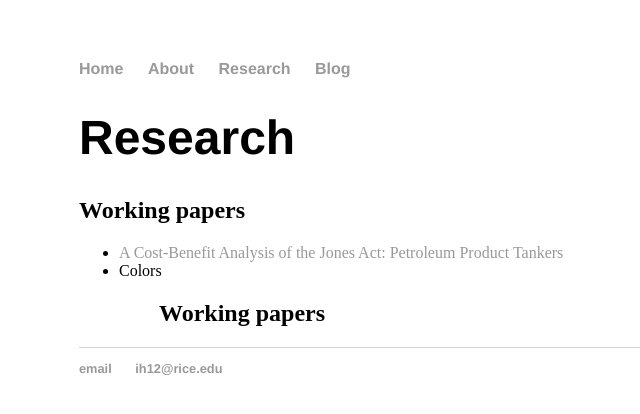
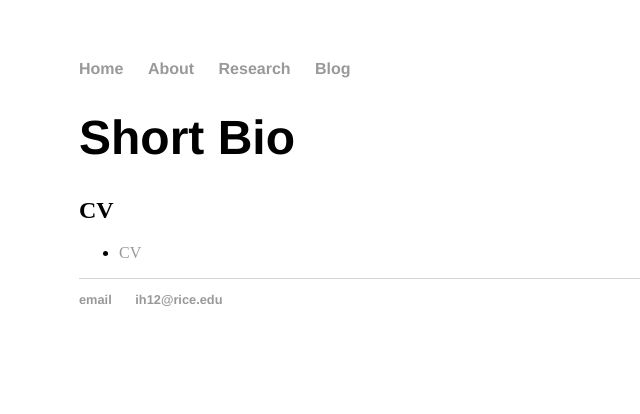
Before and after one commit to igorteo84/igorteo84.github.io, a Jekyll site: the page built from about/index.html, in a window 1280 px wide. Shown: the top 414 px of the page, without its empty margins (113-753 px from the left). Built offline with Jekyll 4.4.1, drawn with Linux system fonts in a browser that asks for light colours.

Commit message:
Update index.html

```diff
--- a/about/index.html
+++ b/about/index.html
@@ -3,15 +3,11 @@ layout: default
 title: About me
 ---
 <div class="blurb">
-	<h1>Research</h1>
+	<h1>Short Bio</h1>
 
-	<h2>Working papers</h2>
+	<h2>CV</h2>
 	<ul>
-		<li><a href="https://www.bakerinstitute.org/media/files/files/c52a500c/ces-jones-act-122319.pdf">A Cost-Benefit Analysis of the Jones Act: Petroleum Product Tankers</a></li>
-		<li>Colors</li>
+		<li><a href="https://github.com/igorteo84/igorteo84.github.io/blob/master/Draft_Auctions_Mexico%20(1).pdf">CV</a></li>
 	<ul>
 
-	<h2>Working papers</h2>
-
-
 </div><!-- /.blurb -->
```
